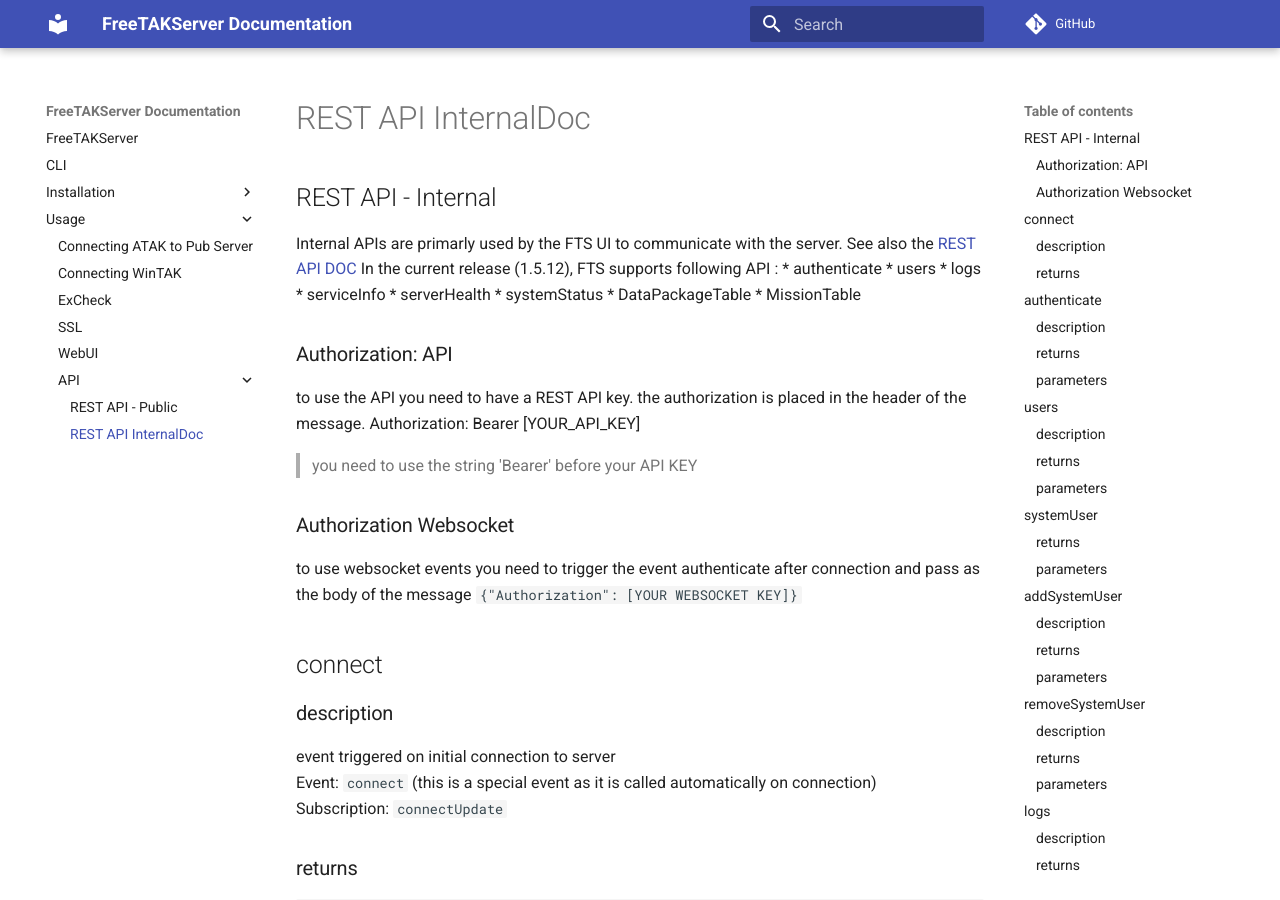
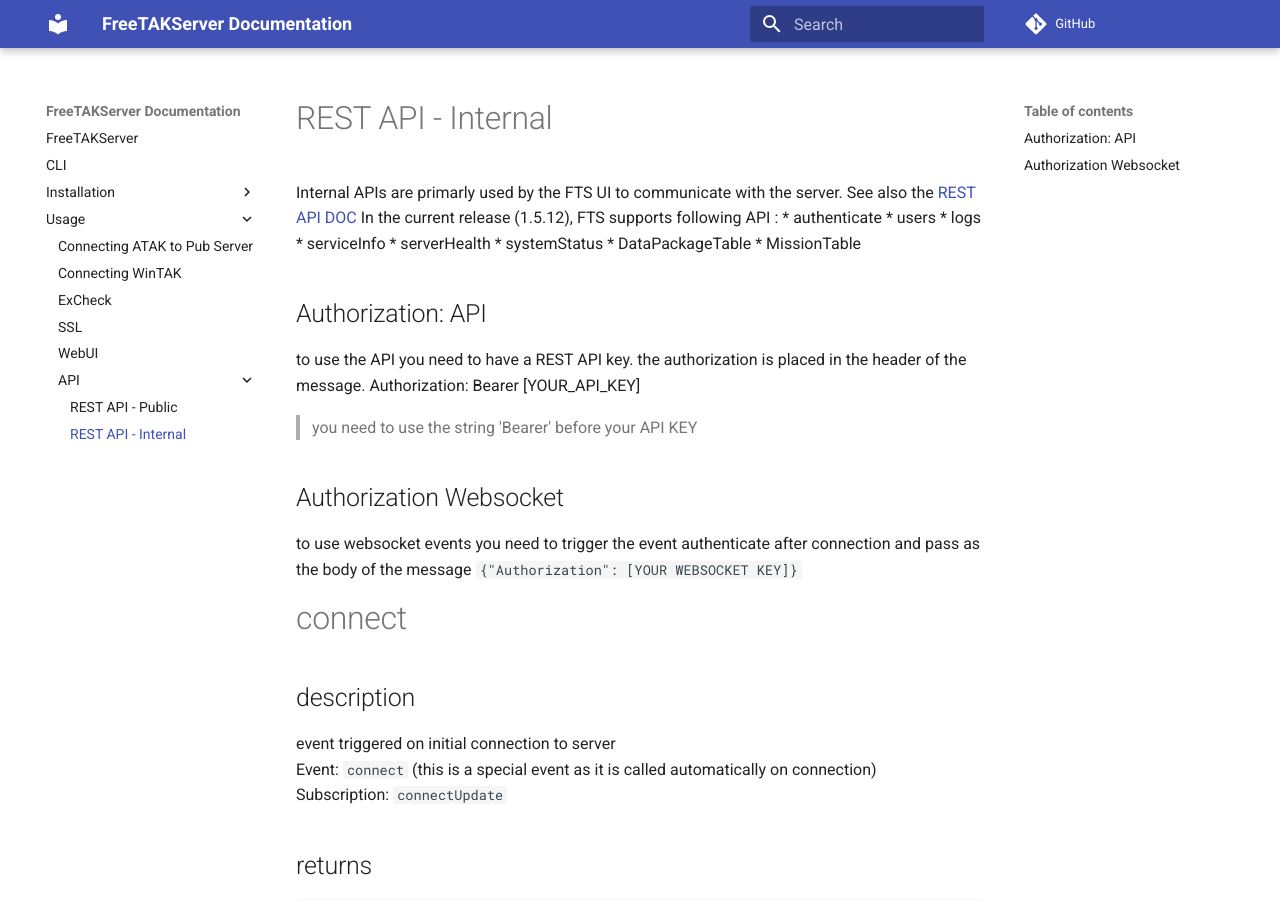
Before and after one commit to FreeTAKTeam/FreeTAKServer-User-Docs, an MkDocs documentation site: the page built from docs/docs/Usage/API/REST_API_InternalDoc.md, in a window 1280 px wide and 900 px high. Built offline with MkDocs 1.6.1 and Material for MkDocs 9.7.7, drawn with Linux system fonts in a browser that asks for light colours; comment, search, counter and statistics services are not loaded.

Commit message:
Adjusted levels

````diff
--- a/docs/docs/Usage/API/REST_API_InternalDoc.md
+++ b/docs/docs/Usage/API/REST_API_InternalDoc.md
@@ -1,4 +1,4 @@
-## REST API - Internal
+# REST API - Internal
 Internal APIs are primarly used by the FTS UI to communicate with the server. See also the [REST API DOC](REST_APIDoc.md)
 In the current release (1.5.12), FTS supports following API :
   * authenticate
@@ -10,25 +10,25 @@
   * DataPackageTable
   * MissionTable
 
-### Authorization: API
+## Authorization: API
 to use the API you need to have a REST API key.
 the authorization is placed in the header of the message.
 Authorization: Bearer [YOUR_API_KEY]
 
 > you need to use the string 'Bearer' before your API KEY
 
-### Authorization Websocket
+## Authorization Websocket
 to use websocket events you need to trigger
 the event authenticate after connection and pass
 as the body of the message ```{"Authorization": [YOUR WEBSOCKET KEY]}```
 
-## connect
-### description
+# connect
+## description
 event triggered on initial connection to server<br />
 Event: `connect` (this is a special event as it is called automatically on connection)<br />
 Subscription: `connectUpdate`
 
-### returns
+## returns
 ```json
 {
 "starttime": "", // time at which server was started
@@ -36,29 +36,29 @@
 }
 ```
 
-## authenticate
-### description
+# authenticate
+## description
   event used to authenticate new clients in the websocket<br />
   Event: `authenticate` <br />
   Subscription: `authentication`
-### returns
+## returns
   will call the event authentication on client with message body
 ```{'successful': 'True'/'False'}``` dependent on whether or not
 the authentication was accepted.
 
-### parameters
+## parameters
 a JSON body in the following format
 ```json
 {"Authorization": [YOUR WEBSOCKET KEY]}
 ```
-## users
-### description
+# users
+## description
 event used to access list of connected client aswell as data
 relating to each client.<br />
  Event: `users` <br />
  Subscription: `userUpdate`
 
-### returns
+## returns
 a JSON message containing connected clients
 ```json
 {
@@ -68,15 +68,15 @@
   ]
 }
 ```
-### parameters
+## parameters
 None
 
-## systemUser
+# systemUser
 retrieve all system users and their associated information<br />
 Event: `systemUser` <br />
 Subscription: `systemUserUpdate`
 
-### returns
+## returns
 system user information
 ```json
 {
@@ -88,18 +88,18 @@
 }
 ```
 
-### parameters
+## parameters
 None
 
-## addSystemUser
-### description
+# addSystemUser
+## description
 add one or many system users to the server<br />
 Event: `addSystemUser`
 
-### returns
+## returns
 None
 
-### parameters
+## parameters
 ```json
 {
 	"systemUsers": [
@@ -110,15 +110,15 @@
 }
 ```
 
-## removeSystemUser
-### description
+# removeSystemUser
+## description
 remove a system user from the server<br />
 Event: `removeSystemUser`
 
-### returns
+## returns
 None
 
-### parameters
+## parameters
 ```json
 {
   "systemUsers": [
@@ -128,14 +128,14 @@
   ]
 }
 ```
-## logs
-### description
+# logs
+## description
 event used to retrieve recent error log entries
 from the server<br />
 Event: `logs` <br />
 Subscription: `logUpdate`
 
-### returns
+## returns
 recent error logs in JSON to the client event `logUpdate` with data in the following format
 ```json
 {
@@ -145,34 +145,33 @@
 }
 ```
 
-### parameters
+## parameters
 the timestamp on the most recent log entry in format `%Y-%m-%d %H:%M:%S,%f`
 
-## events
-### description
+# events
+## description
 event used to retrieve last 5 events<br />
 Event: `events` <br />
 Subscription: `eventsUpdate`
 
-
-### returns
+## returns
 ```json
 {
   "events": ["server event 1", "server event 2", "server event 3", "server event 4", "server event 5"]
 }
 ```
 
-### parameters
+## parameters
 None
 
-## serviceInfo
-### description
+# serviceInfo
+## description
 event used to retrieve information about all services including
 their current status and port<br />
 Event: `serviceInfo` <br />
 Subscription: `serviceInfoUpdate`
 
-### returns
+## returns
 status and port of each service aswell as the server starttime to the client event `serviceInfoUpdate`
 with body data in the following format
 ```json
@@ -206,18 +205,18 @@
     "IP": "127.0.0.1"
 }
 ```
-### parameters
+## parameters
 None
 
-## serverHealth
-### description
+# serverHealth
+## description
 event used to retrieve information regarding
 the status of the server hardware including
 cpu, disk and memory usage.<br />
 Event: `serverHealth` <br />
 Subscription: `serverHealthUpdate`
 
-### returns
+## returns
 current hardware usage to the client event `serverHealthUpdate` with body,
 ```json
 {
@@ -227,17 +226,17 @@
 }
 ```
 
-### parameters
+## parameters
 None
 
-## systemStatus
-### description
+# systemStatus
+## description
 event used to execute test of all currently active
 services and return their respective status.<br />
   Event: `systemStatus` <br />
   Subscription: `systemStatusUpdate`
 
-### returns
+## returns
 current and expected status of all services on the server in JSON format
 to the event `systemStatusUpdate` on the client with the body of the message
 in the following format
@@ -273,16 +272,16 @@
 }
 ```
 
-### parameters
+## parameters
 None
 
-## changeServiceInfo
-### description
+# changeServiceInfo
+## description
 Event used to change the status of each service running on the server<br />
 Event: `changeServiceInfo` <br />
 Subscription: `systemStatusUpdate`
 
-### returns
+## returns
 ```json
 {
 "services": {
@@ -307,7 +306,7 @@
 }
 ```
 
-### parameters
+## parameters
 accepts JSON data containing information regarding the desired status of each service in the following format
 ```json
 {
@@ -338,11 +337,11 @@
 `port`(optional): the port on which the service should be listening eg: `8089` <br />
 not all services need to be in every message only those you would like to change
 
-## systemUsers
+# systemUsers
 Event used to retrieve all system users<br />
   Event: `systemUsers` <br />
   Subscription: `systemUsersUpdate`
-### returns
+## returns
 the metadata of each user
 ```json
 {
@@ -354,17 +353,17 @@
 }
 ```
 
-### parameters
+## parameters
 None
 
-## addSystemUsers
+# addSystemUsers
 used to create a new system user on the server<br />
 Event: `addSystemUsers` <br />
 
-### returns
+## returns
 None
 
-### parameters
+## parameters
 ```json
 {
   "systemUsers":[
@@ -396,16 +395,17 @@
 ```
 
 * uid: uid of user to remove
-## DataPackageTable
-### description
+*
+# DataPackageTable
+## description
 Endpoint used to access data regarding DataPackages
 
-#### methods
+### methods
 * POST
 * GET
 * DELETE
 
-### GET
+## GET
 returns JSON data containing information regarding all DataPackages currently on server
 ```json
 {
@@ -416,12 +416,12 @@
 }
 ```
 
-### POST
+## POST
 accepts the zipped form of the file in the body of the message and the following arguments in the url
 * filename: the name of the zipped file
 * creatorUid(optional): the uid of the user associated with the DataPackage defaults to ```server``` if none is provided
 
-### DELETE
+## DELETE
 accepts the following JSON data
 ```json
 {
@@ -433,7 +433,7 @@
 ```
 the hash values are the hashes of DataPackages to be deleted
 
-### PUT
+## PUT
 accepts the following JSON data
 ```json
 {
@@ -447,16 +447,16 @@
 * Keywords: optional new keywords of DataPackage if not set keywords will not be changed
 * Privacy: optional new privacy of DataPackage if not set privacy will not be changed must be 1(Private) or 0(Public)
 
-## MissionTable
-### description
+# MissionTable
+## description
 Endpoint used to access data regarding mission packages
 
-### methods
+## methods
 * GET
 * POST
 * DELETE
 
-### GET
+## GET
 return JSON data containing information about all current Missions
 with the following format
 ```json
@@ -506,22 +506,22 @@
     "nodeId": "6ff99444fa124679a3943ee90308a44c9d794c02-e5a5-42b5-b4c8-625203ea1287"
 }
 ```
-### POST
+## POST
 not yet implemented
 
-### DELETE
+## DELETE
 not yet implemented
 
-## ExCheck table
+# ExCheck table
 Endpoint used to access data regarding ExCheck items such as checklists and templates
 
-### POST
+## POST
 creates a template on the server from a supplied xml file accepting the following URL encoded values:
 * clientUid: the uid of the client to be recognized as the creator of the template
 
 body of the message should be the xml of the template
 
-### DELETE
+## DELETE
 accepts the following data
 ```json
 {
@@ -534,7 +534,7 @@
 ```
 `uid`: the uid of those Checklists and Templates to be deleted
 
-### GET
+## GET
 return JSON data containing the following information about Checklists and Templates present on the server
 ```json
 {
@@ -566,10 +566,10 @@
 }
 ```
 
-## FederationTable
+# FederationTable
 endpoint used to access federation objects
 
-### GET
+## GET
 return JSON data containing the following information regarding current checklists and templates present on the server
 ```json
 {
@@ -609,7 +609,7 @@
 }
 ```
 
-### POST
+## POST
 create a new federation configuration
 ```json
 {
@@ -628,7 +628,7 @@
 }
 ```
 
-### DELETE
+## DELETE
 delete an existing federation configuration
 ```json
 {
@@ -641,7 +641,7 @@
 }
 ```
 
-### PUT
+## PUT
 modify an existing federation configuration
 ```json
 {
````
